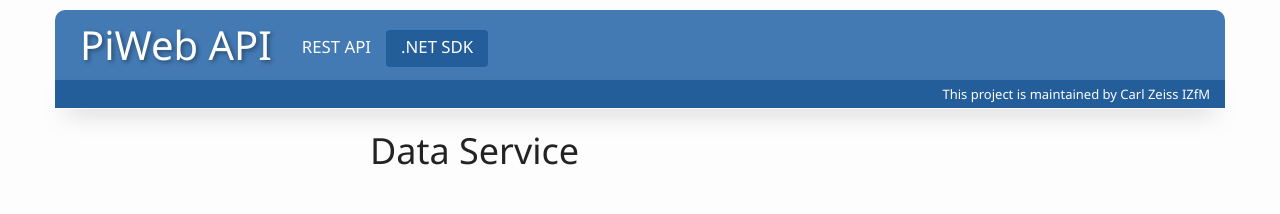
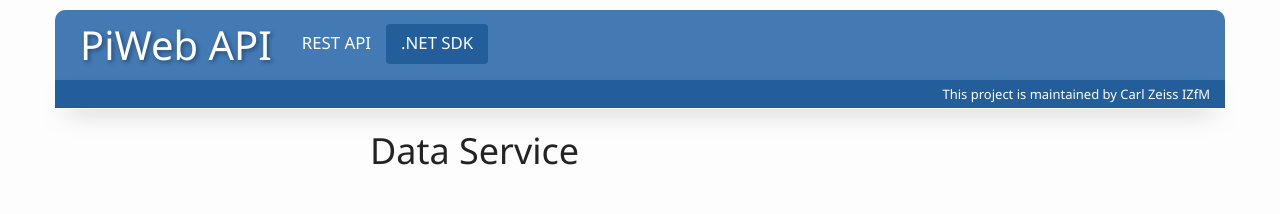
Before and after one commit to ZEISS-PiWeb/PiWeb-Api, a Jekyll site: the page built from oldPages/02-dataservice.md, in a window 1280 px wide. Shown: the top 214 px of the page. Built offline with Jekyll 4.4.1, drawn with Linux system fonts in a browser that asks for light colours.

Commit message:
Update custom-styles.css

```diff
--- a/stylesheets/custom-styles.css
+++ b/stylesheets/custom-styles.css
@@ -210,7 +210,7 @@
 }
 
 .nav>li>a{
-	display: inherit;
+	display: inline;
 }
 
 .nav>li>a:hover{
```
